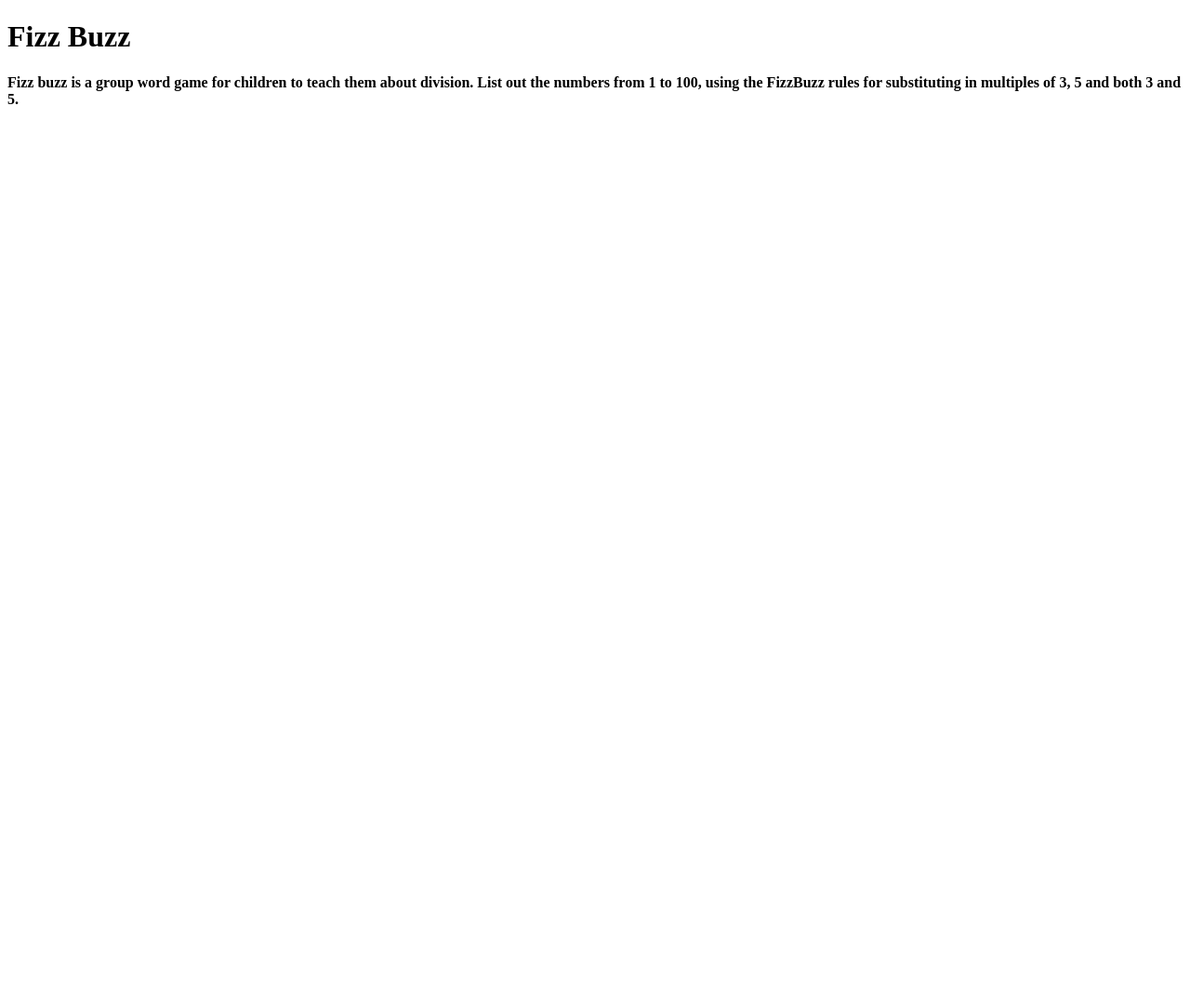
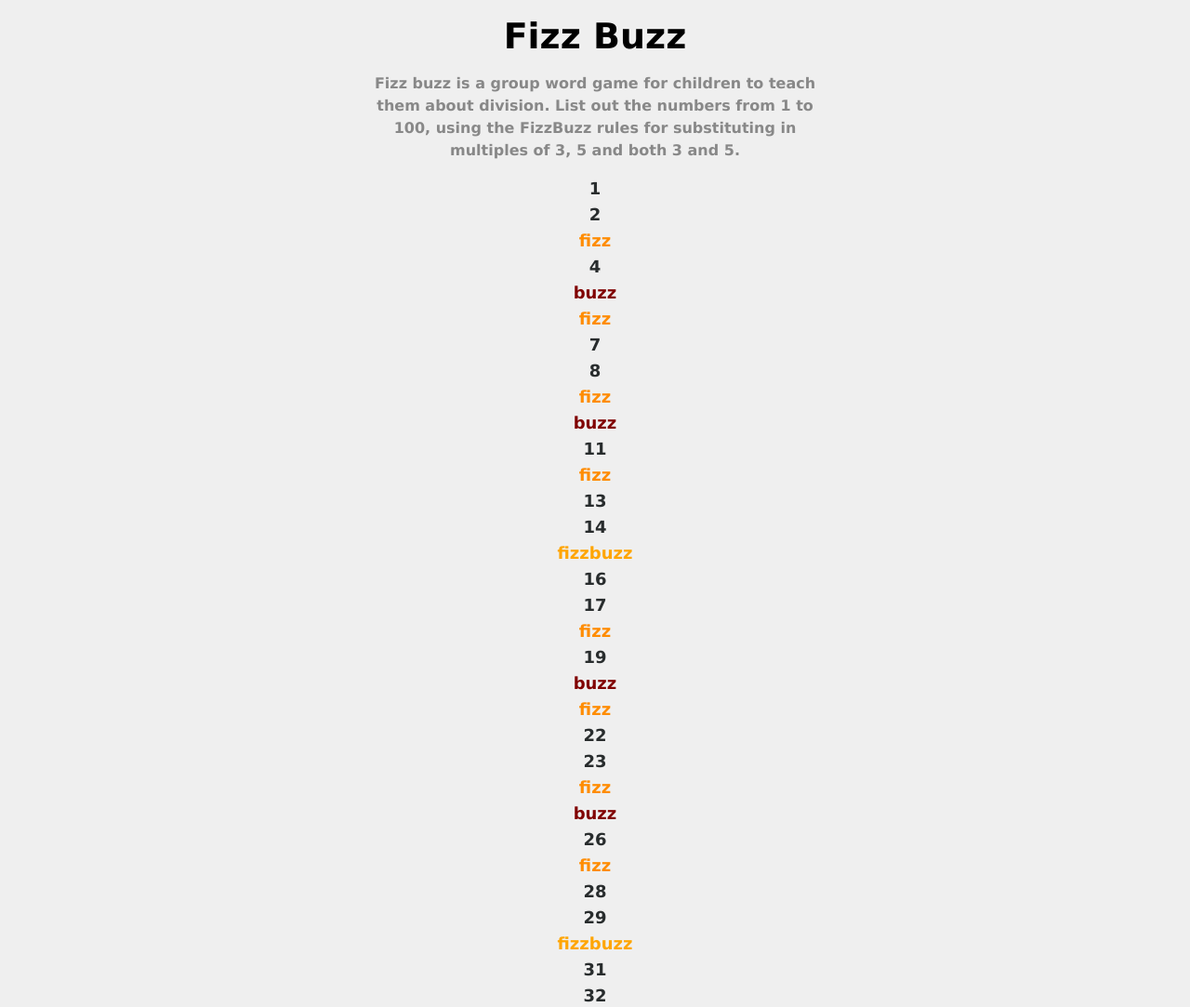
Before and after one commit to rodblackney/fizz-buzz, a plain HTML site: page index.html in a window 1280 px wide. Shown: the top 1083 px of the page at 93% size. Before the commit the page ends 800 px from the top, so only its background shows below. Drawn offline with nearby package versions, Linux system fonts and the light colour scheme.

Commit message:
fizz buzz update

```diff
--- a/index.html
+++ b/index.html
@@ -3,7 +3,7 @@
 <head>
 	<meta charset="UTF-8">
 	<title>Fizz Buzz</title>
-		<link rel="stylesheet" href="css/main.css">
+		<link rel="stylesheet" href="css/styles.css">
   <script src="http://code.jquery.com/jquery.min.js"></script>
   <script src="js/app.js"></script>
 </head>
--- a/js/app.js
+++ b/js/app.js
@@ -1,3 +1,4 @@
+$(document).ready(function() {
 var count = 1;
 while (count <= 100) {
   // divisible by both 3 and 5 = fizz buzz
@@ -24,3 +25,4 @@ while (count <= 100) {
   }
   count = count + 1;
 }
+});
```
